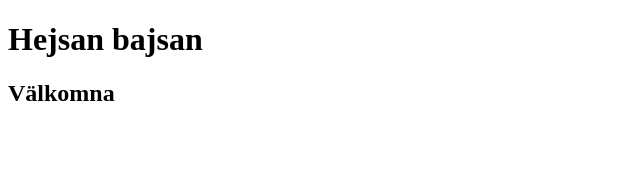
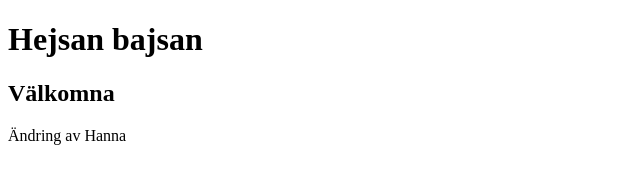
Before and after one commit to Deniz-98/grupp, a plain HTML site: page index.html in a window 1280 px wide. Shown: the whole page, without its empty margins (0-640 px from the left). Drawn offline with Linux system fonts and the light colour scheme.

Commit message:
change hanna

```diff
--- a/index.html
+++ b/index.html
@@ -9,5 +9,7 @@
     <h1>Hejsan bajsan</h1>
 
     <h2>Välkomna</h2>
+
+    <p>Ändring av Hanna</p>
 </body>
 </html>
```
